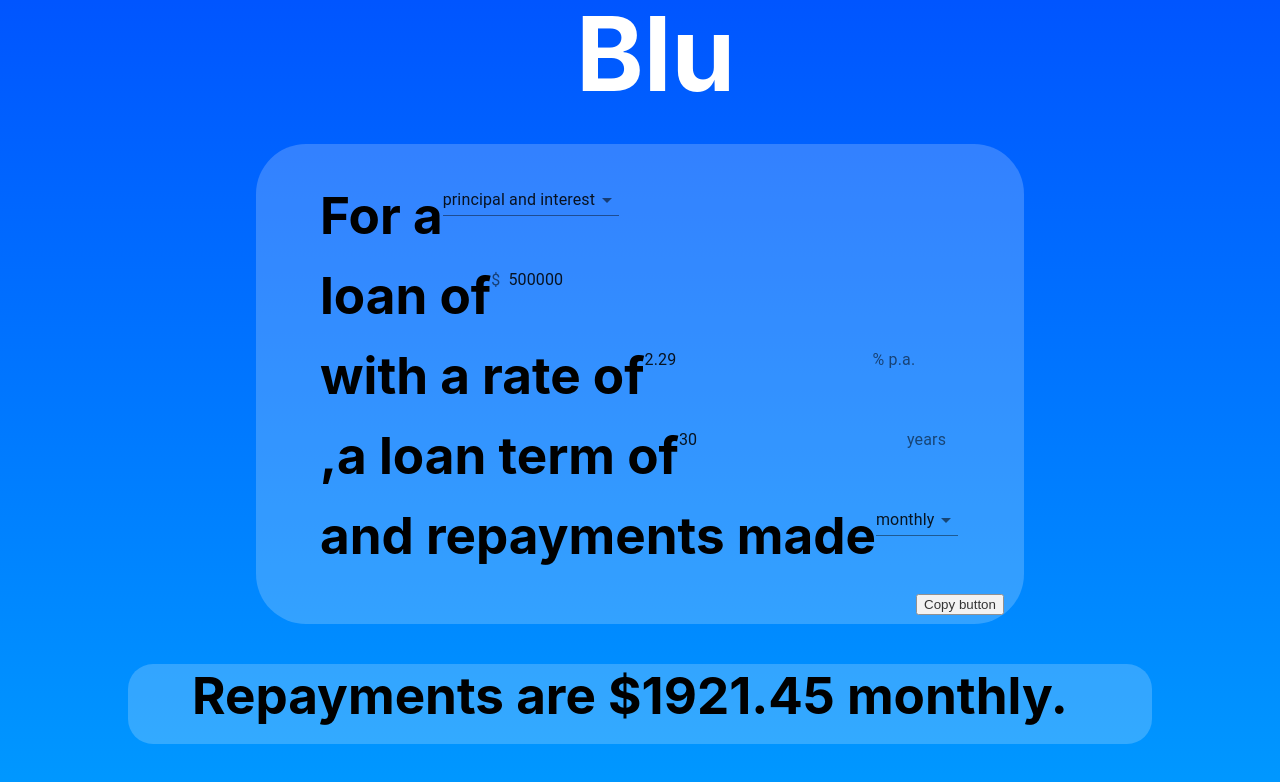
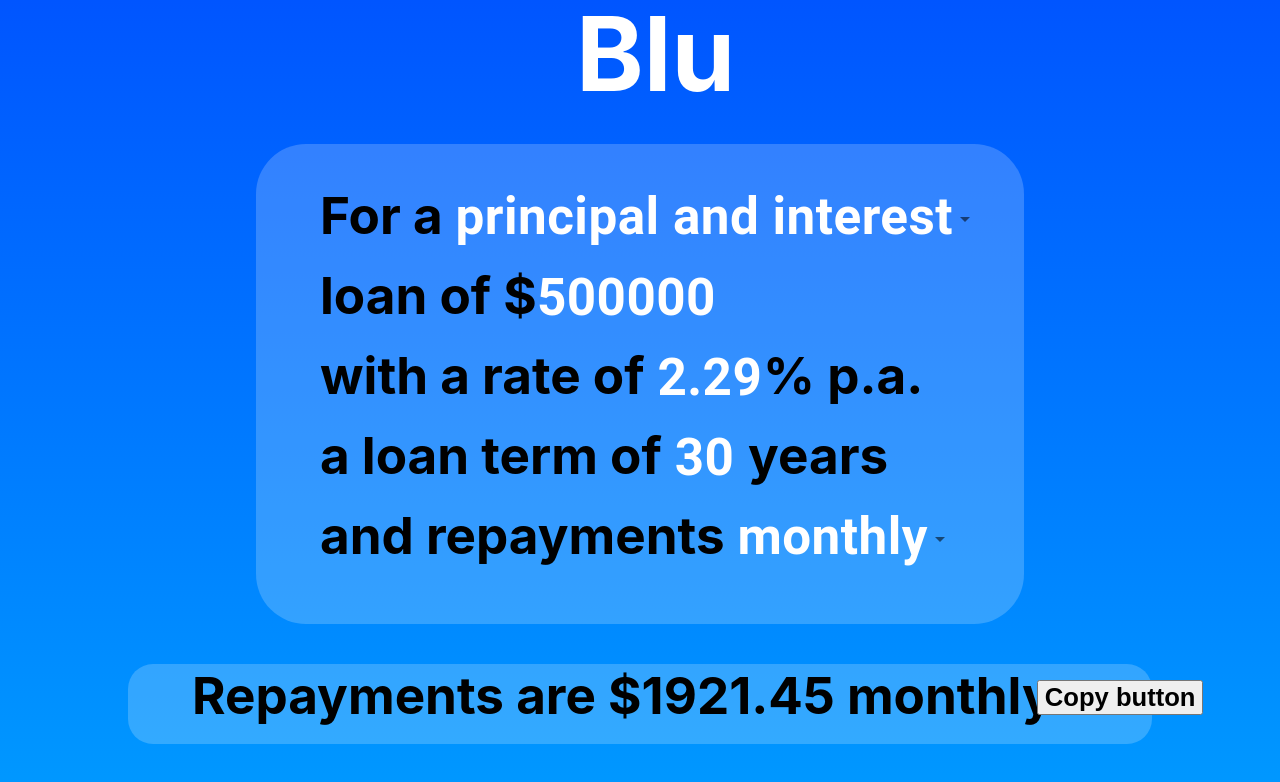
Before and after one commit to Tyson-Subasinghe/Blu-Finance-Repayment-Calculator, a React (Create React App) app: page / in a window 1280 px wide. Shown: the top 782 px of the page. Built offline with nearby package versions, Linux system fonts and the light colour scheme.

Commit message:
Styled text, position not final

```diff
--- a/src/pages/calculator.js
+++ b/src/pages/calculator.js
@@ -15,6 +15,7 @@ import OutlinedInput from '@material-ui/core/OutlinedInput';
 import InputLabel from '@material-ui/core/InputLabel';
 import InputAdornment from '@material-ui/core/InputAdornment';
 import InputBase from '@material-ui/core/InputBase';
+import { makeStyles } from '@material-ui/core/styles';
 
 
 const Styles = styled.div`
@@ -219,7 +220,42 @@ const Styles = styled.div`
         display: inline-block;
       }
 
+      .copyButton{
+        position: absolute;
+        z-index: 2;
+        ${isMobile ?
+          `
+          font-size: calc(4vh);
+          left: calc(25vw);
+          `
+          :
+          `
+          font-size: calc(2vw);
+          top: 85%;
+          left: 81%;
+          `
+        }
+        font-weight: bold;
+        justify-content: center;
+        align-items: center;
+        display: inline-block;
+      }
+
 `;
+
+const possibleFreqs = [
+    'weekly',
+    'fortnightly',
+    'monthly',
+    'annually',
+];
+
+const possibleRepaymentTypes = [
+    'principal and interest',
+    'interest only',
+];
+
+
 
 //Code sourced from https://stackoverflow.com/questions/5294074/pmt-function-in-javascript
 function PMT(rate, nperiod, pv, fv, type) {
@@ -241,7 +277,6 @@ function PMT(rate, nperiod, pv, fv, type) {
 //End of sourced code
 
 function workOutRepayments(size,rate,term,frequency,repaymentType){
-
 
     var nPeriods ; //nPeriods is the number of periods based on frequency, default is 12
 
@@ -272,18 +307,6 @@ function workOutRepayments(size,rate,term,frequency,repaymentType){
 
 }
 
-
-const possibleFreqs = [
-    'weekly',
-    'fortnightly',
-    'monthly',
-    'annually',
-];
-
-const possibleRepaymentTypes = [
-    'principal and interest',
-    'interest only',
-];
 
 
 export const Calculator = () => {
@@ -324,8 +347,8 @@ export const Calculator = () => {
 
     const sanitiseAndSetTerm = (term) => {
 
-        if(term>40){
-            setTerm(40);
+        if(term>30){
+            setTerm(30);
         }
         else if(term<0){
             setTerm(0);
@@ -364,8 +387,9 @@ export const Calculator = () => {
 
                     <motion.div className="repaymentType">
                         For a{aOrAn(repaymentType)}
-                        <FormControl >
+                        <FormControl size="small">
                             <Select
+                            disableUnderline
                             value={repaymentType}
                             onChange={e => setRepaymentType(e.target.value)}
                             input={<Input/>}
@@ -373,7 +397,12 @@ export const Calculator = () => {
                                 return selected;
                             }}
                             inputProps={{ 'aria-label': 'Without label' }}
-                            >
+                            style={{
+                                color:'#ffffff',
+                                fontSize: '4vw',
+                                fontWeight: 'bold',
+                                marginLeft: '0.25em',
+                            }}>
                                 <MenuItem disabled value="">
                                     <em>Enter repayment type</em>
                                 </MenuItem>
@@ -388,44 +417,70 @@ export const Calculator = () => {
                     </motion.div>
 
                     <motion.div className="size">
-                        loan of
-                        <FormControl  >
+                        loan of $
+                        <FormControl size="small">
                             <InputBase
                                 id="standard-adornment-size"
                                 value={size}
                                 onChange={e => sanitiseAndSetSize(e.target.value)}
-                                startAdornment={<InputAdornment position="start">$</InputAdornment>}
+                                style={{
+                                    color:'#ffffff',
+                                    fontSize: '4vw',
+                                    fontWeight: 'bold',
+
+                                }}
                             />
                         </FormControl>
                     </motion.div>
                     <motion.div className="rate">
                         with a rate of
-                        <FormControl>
+                        <FormControl size="small">
                             <InputBase
 
                                 id="standard-adornment-rate"
                                 value={rate}
                                 onChange={e => sanitiseAndSetRate(e.target.value)}
-                                endAdornment={<InputAdornment position="end">% p.a.</InputAdornment>}
+                                style={{
+                                    color:'#ffffff',
+                                    fontSize: '4vw',
+                                    fontWeight: 'bold',
+                                    marginLeft: '0.25em',
+                                    width: "3.6ch",
+                                }}
+
+
                             />
                         </FormControl>
+                        % p.a.
                     </motion.div>
                     <motion.div className="term">
-                        ,a loan term of
-                        <FormControl >
+                        a loan term of
+                        <FormControl size="small">
                             <InputBase
                                 id="standard-adornment-term"
                                 value={term}
                                 onChange={e => sanitiseAndSetTerm(e.target.value)}
-                                endAdornment={<InputAdornment position="end">years</InputAdornment>}
+                                style={{color:'white'}}
+
+                                style={{
+                                    color:'#ffffff',
+                                    fontSize: '4vw',
+                                    fontWeight: 'bold',
+                                    marginLeft: '0.25em',
+                                    width: '2.5ch',
+                                }}
+
+
                             />
                         </FormControl>
+                         years
                     </motion.div>
 
                     <motion.div className="frequency">
-                         and repayments made
-                        <FormControl >
+                         and repayments
+                        <FormControl size="small">
                             <Select
+                            disableUnderline
                             value={frequency}
                             onChange={e => setFrequency(e.target.value)}
                             input={<Input/>}
@@ -433,6 +488,13 @@ export const Calculator = () => {
                                 return selected;
                             }}
                             inputProps={{ 'aria-label': 'Without label' }}
+                            style={{
+                                color:'#ffffff',
+                                fontSize: '4vw',
+                                fontWeight: 'bold',
+                                marginLeft: '0.25em',
+
+                            }}
                             >
                                 <MenuItem disabled value="">
                                     <em>Enter frequency</em>
@@ -452,7 +514,7 @@ export const Calculator = () => {
                     <motion.div className="result">
                         {workOutRepayments(size,rate,term,frequency,repaymentType)}.
                     </motion.div>
-                    <button style={{marginLeft:"50%", marginTop:"32%"}} onClick={() => {navigator.clipboard.writeText(workOutRepayments(size,rate,term,frequency,repaymentType))}}>
+                    <button className="copyButton" onClick={() => {navigator.clipboard.writeText(workOutRepayments(size,rate,term,frequency,repaymentType))}}>
                         Copy button
                     </button>
 
```
